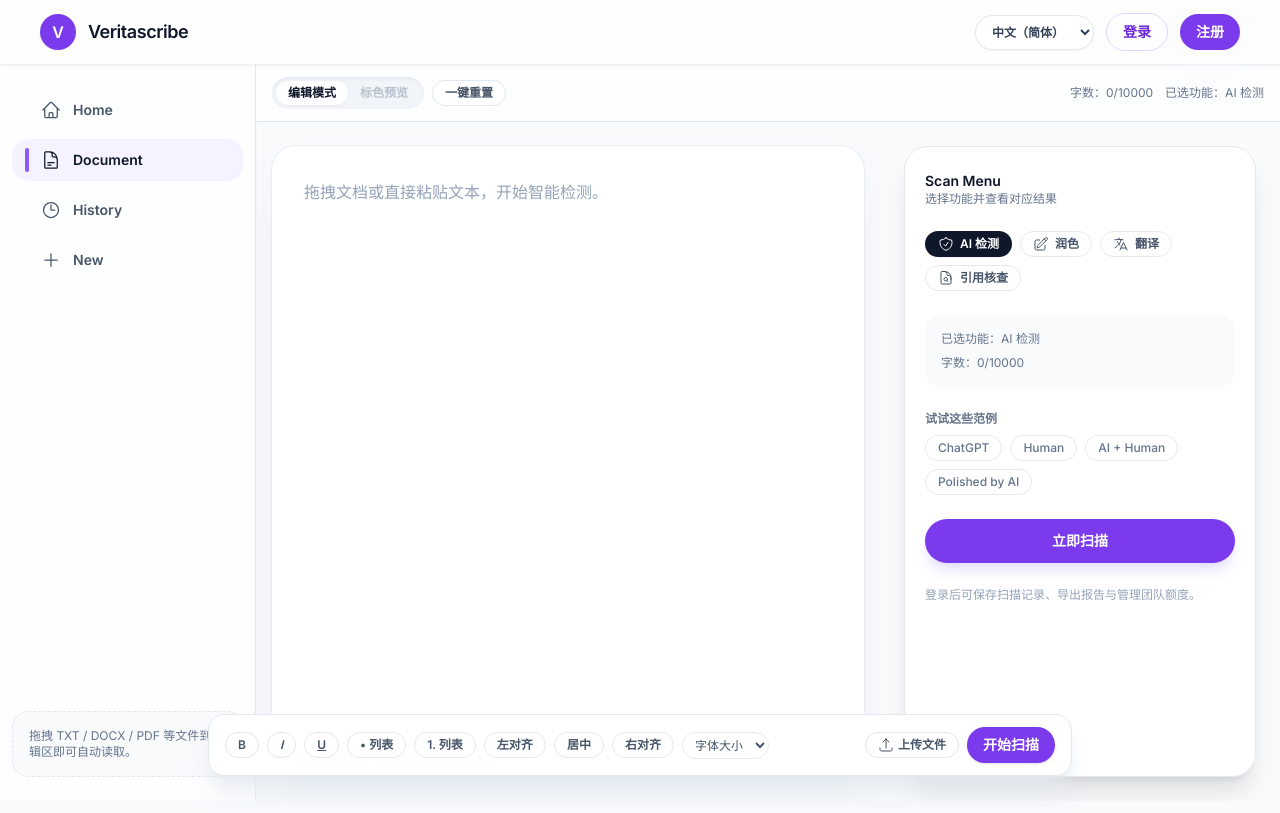
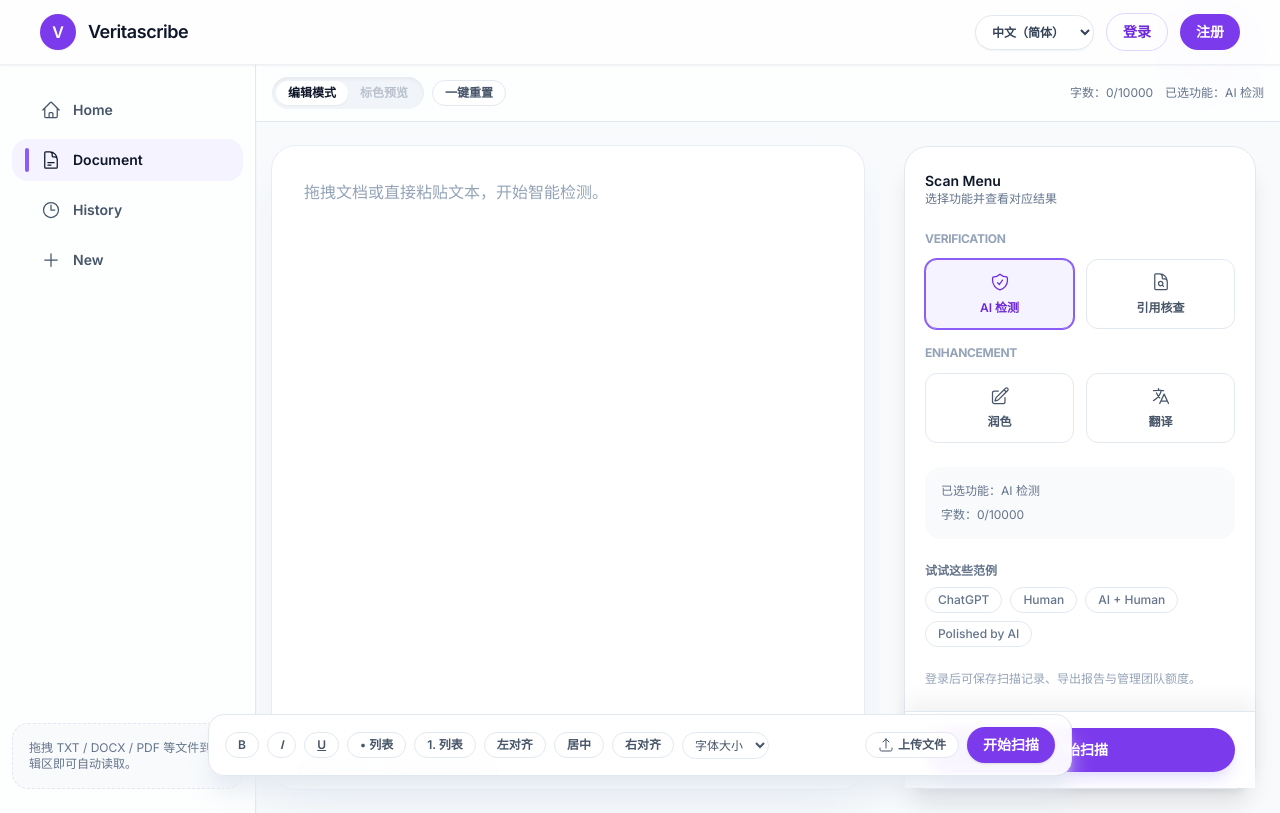
Before and after one commit to MoXiao528/AIDetector-web, a Vue app: page /dashboard in a window 1280 px wide. Both pictures are taken after a click on the button 425 px from the left and 431 px from the top of the page. Built offline with nearby package versions, Linux system fonts and the light colour scheme.

Commit message:
Update scan sidebar tools

```diff
--- a/src/pages/ScanPage.vue
+++ b/src/pages/ScanPage.vue
@@ -343,7 +343,8 @@
             </section>
 
             <aside class="relative w-full border-t border-slate-200 bg-white/95 shadow-[0_-8px_24px_rgba(15,23,42,0.08)] backdrop-blur lg:mx-6 lg:my-6 lg:w-[22rem] lg:rounded-3xl lg:border lg:border-slate-200 lg:shadow-xl">
-              <div class="h-full overflow-y-auto px-5 py-6">
+              <div class="flex h-full flex-col">
+                <div class="flex-1 overflow-y-auto px-5 py-6">
                   <div class="flex items-center justify-between">
                     <div>
                       <h2 class="text-sm font-semibold text-slate-900">Scan Menu</h2>
@@ -352,22 +353,49 @@
                   </div>
 
                 <div v-if="!hasResults" class="mt-6 space-y-6">
-                  <div class="flex flex-wrap gap-2">
-                    <button
-                      v-for="option in functionOptions"
-                      :key="option.key"
+                  <div class="space-y-4">
+                    <div class="space-y-3">
+                      <p class="text-xs font-bold uppercase tracking-tight text-slate-400">Verification</p>
+                      <div class="grid grid-cols-2 gap-3">
+                        <template v-for="option in functionOptions" :key="option.key">
+                          <button
+                            v-if="['scan', 'citation'].includes(option.key)"
                             type="button"
                             :class="[
-                        'function-chip',
+                              'flex flex-col items-center justify-center gap-2 rounded-xl border px-3 py-3 text-xs font-semibold transition-all duration-200',
                               isFunctionSelected(option.key)
-                          ? option.activeClass
-                          : 'border-slate-200 bg-white text-slate-600 hover:border-primary-200 hover:text-primary-600',
+                                ? 'bg-primary-50 border-primary-500 text-primary-700 ring-1 ring-primary-500'
+                                : 'bg-white border-slate-200 text-slate-600 hover:border-primary-300 hover:bg-slate-50',
                             ]"
                             @click="toggleFunction(option.key)"
                           >
-                      <component :is="option.icon" class="mr-1.5 h-4 w-4" />
-                      {{ option.label }}
-                    </button>
+                            <component :is="option.icon" class="h-5 w-5" />
+                            <span class="text-center">{{ option.label }}</span>
+                          </button>
+                        </template>
+                      </div>
+                    </div>
+                    <div class="space-y-3">
+                      <p class="text-xs font-bold uppercase tracking-tight text-slate-400">Enhancement</p>
+                      <div class="grid grid-cols-2 gap-3">
+                        <template v-for="option in functionOptions" :key="option.key">
+                          <button
+                            v-if="['polish', 'translate'].includes(option.key)"
+                            type="button"
+                            :class="[
+                              'flex flex-col items-center justify-center gap-2 rounded-xl border px-3 py-3 text-xs font-semibold transition-all duration-200',
+                              isFunctionSelected(option.key)
+                                ? 'bg-primary-50 border-primary-500 text-primary-700 ring-1 ring-primary-500'
+                                : 'bg-white border-slate-200 text-slate-600 hover:border-primary-300 hover:bg-slate-50',
+                            ]"
+                            @click="toggleFunction(option.key)"
+                          >
+                            <component :is="option.icon" class="h-5 w-5" />
+                            <span class="text-center">{{ option.label }}</span>
+                          </button>
+                        </template>
+                      </div>
+                    </div>
                   </div>
                   <div class="space-y-2 rounded-2xl bg-slate-50 p-4 text-xs text-slate-500">
                     <p>已选功能：{{ selectedFunctionSummary }}</p>
@@ -393,13 +421,6 @@
                       </button>
                     </div>
                   </div>
-                  <button
-                    type="button"
-                    class="w-full rounded-full bg-primary-600 px-4 py-3 text-sm font-semibold text-white shadow-lg shadow-primary-200/70 transition hover:-translate-y-0.5 hover:bg-primary-500"
-                    @click="handleScan"
-                  >
-                    立即扫描
-                  </button>
                   <p class="text-xs text-slate-400">登录后可保存扫描记录、导出报告与管理团队额度。</p>
                 </div>
 
@@ -531,6 +552,16 @@
                     </div>
                     <p class="text-[11px] text-slate-400">引用核查为占位逻辑，后续可接入真实数据库。</p>
                   </div>
+                </div>
+              </div>
+              <div v-if="!hasResults" class="sticky bottom-0 border-t border-slate-200 bg-white/95 px-5 py-4 shadow-[0_-12px_20px_rgba(15,23,42,0.05)]">
+                <button
+                  type="button"
+                  class="w-full rounded-full bg-primary-600 px-4 py-3 text-sm font-semibold text-white shadow-lg shadow-primary-200/70 transition hover:-translate-y-0.5 hover:bg-primary-500"
+                  @click="handleScan"
+                >
+                  开始扫描
+                </button>
               </div>
               </div>
             </aside>
```
Lines whose indentation alone changed are shown as unchanged.
